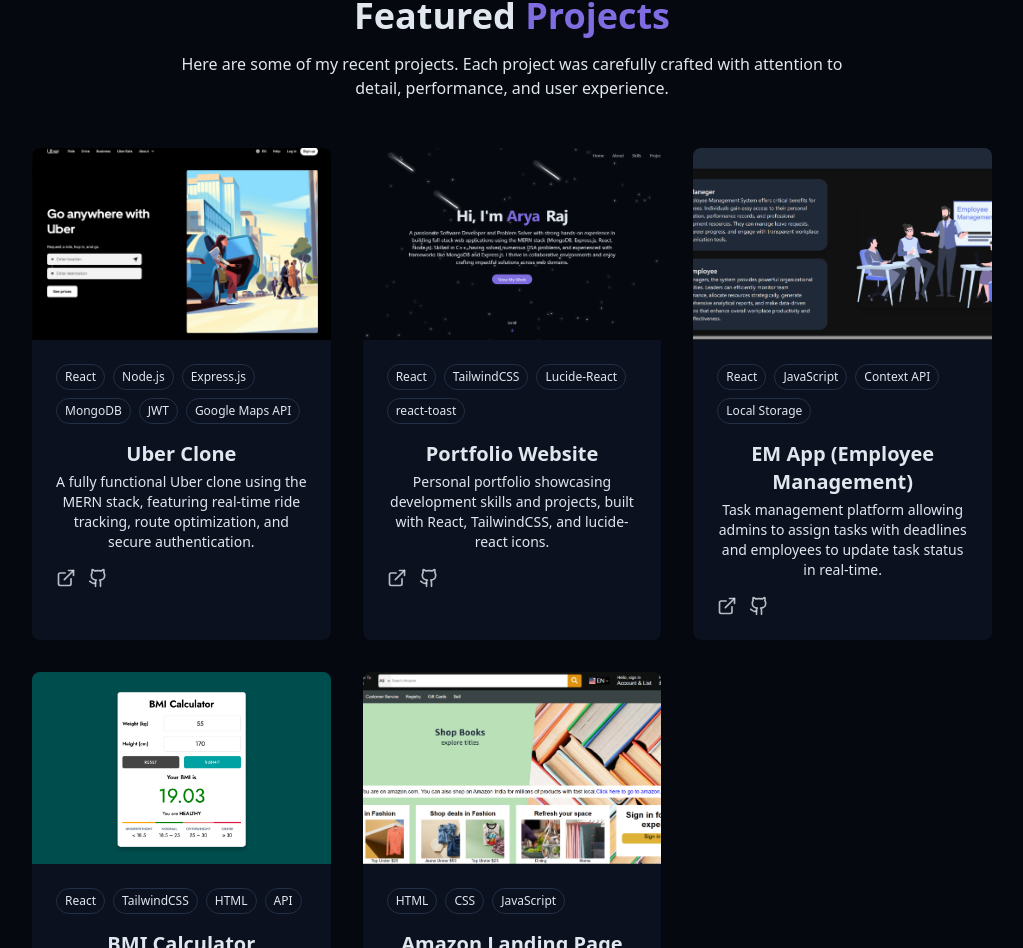
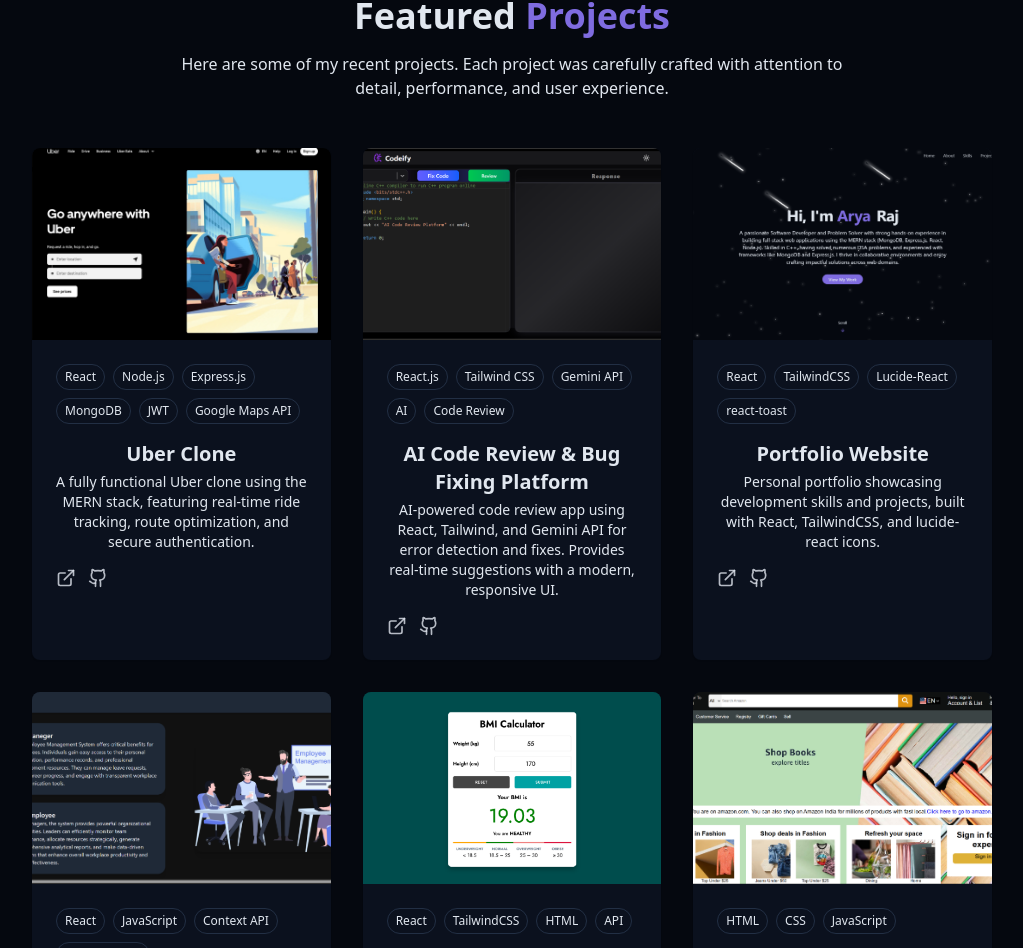
Before and after one commit to aryarajnishu/My_Portfolio, a React (Vite) app: page / in a window 1280 px wide. Shown: the part 2865-3813 px from the top of the page, without its empty margins (128-1151 px from the left). Built offline with nearby package versions, Linux system fonts and the light colour scheme; the HTML template or start-up script is replaced by a standard one.

Commit message:
new project

```diff
--- a/src/components/AboutSection.jsx
+++ b/src/components/AboutSection.jsx
@@ -32,7 +32,7 @@ export const AboutSection = () => {
               </a>
 
               <a
-                href="https://drive.google.com/file/d/1taVmv-_4AK3Qg8BhquzlJVS3s-_LGJ_0/view?usp=sharing"
+                href="https://drive.google.com/file/d/1PGV8fRnK8UBy11L1VKskp9m_5ZX_588p/view?usp=sharing"
                 className="px-6 py-2 rounded-full border border-primary text-primary hover:bg-primary/10 transition-colors duration-300"
               >
                 See My CV
--- a/src/components/ProjectsSection.jsx
+++ b/src/components/ProjectsSection.jsx
@@ -7,12 +7,31 @@ const projects = [
     description:
       "A fully functional Uber clone using the MERN stack, featuring real-time ride tracking, route optimization, and secure authentication.",
     image: "/projects/project1.png",
-    tags: ["React", "Node.js", "Express.js", "MongoDB", "JWT", "Google Maps API"],
-    demoUrl: "#",
+    tags: [
+      "React",
+      "Node.js",
+      "Express.js",
+      "MongoDB",
+      "JWT",
+      "Google Maps API",
+    ],
+    // demoUrl: "#",
     githubUrl: "https://github.com/aryarajnishu/UBERCLONE",
   },
+
   {
     id: 2,
+    title: "AI Code Review & Bug Fixing Platform",
+    description:
+      "AI-powered code review app using React, Tailwind, and Gemini API for error detection and fixes. Provides real-time suggestions with a modern, responsive UI.",
+    image: "/projects/project7.png",
+    tags: ["React.js", "Tailwind CSS", "Gemini API", "AI", "Code Review"],
+    demoUrl: "https://codeify-rho.vercel.app/",
+    githubUrl: "https://github.com/aryarajnishu/Codeify",
+  },
+
+  {
+    id: 4,
     title: "Portfolio Website",
     description:
       "Personal portfolio showcasing development skills and projects, built with React, TailwindCSS, and lucide-react icons.",
@@ -28,28 +47,28 @@ const projects = [
       "Task management platform allowing admins to assign tasks with deadlines and employees to update task status in real-time.",
     image: "/projects/project2.png",
     tags: ["React", "JavaScript", "Context API", "Local Storage"],
-    demoUrl: "#",
+    demoUrl: "https://employee-management-system-gold-three.vercel.app/",
     githubUrl: "https://github.com/aryarajnishu/Employee-Management-System",
   },
   {
-  id: 4,
+    id: 5,
     title: "BMI Calculator",
     description:
       "A sleek and responsive Body Mass Index (BMI) calculator built using React and TailwindCSS, allowing users to input height and weight to calculate BMI instantly.",
     image: "/projects/project4.png",
     tags: ["React", "TailwindCSS", "HTML", "API"],
-  demoUrl: "#",
+    // demoUrl: "#",
     githubUrl: "https://github.com/aryarajnishu/BMI-calculator",
   },
 
   {
-    id: 5,
+    id: 6,
     title: "Amazon Landing Page Clone",
     description:
       "A static clone of the Amazon India landing page created using HTML, CSS, and JavaScript, replicating the design and layout.",
     image: "/projects/project3.png",
     tags: ["HTML", "CSS", "JavaScript"],
-    demoUrl: "#",
+    // demoUrl: "#",
     githubUrl: "https://github.com/aryarajnishu/Amazon-Clone",
   },
 ];
```
Also changed, not shown: public/projects/project7.png (added). Lines whose indentation alone changed are shown as unchanged.
